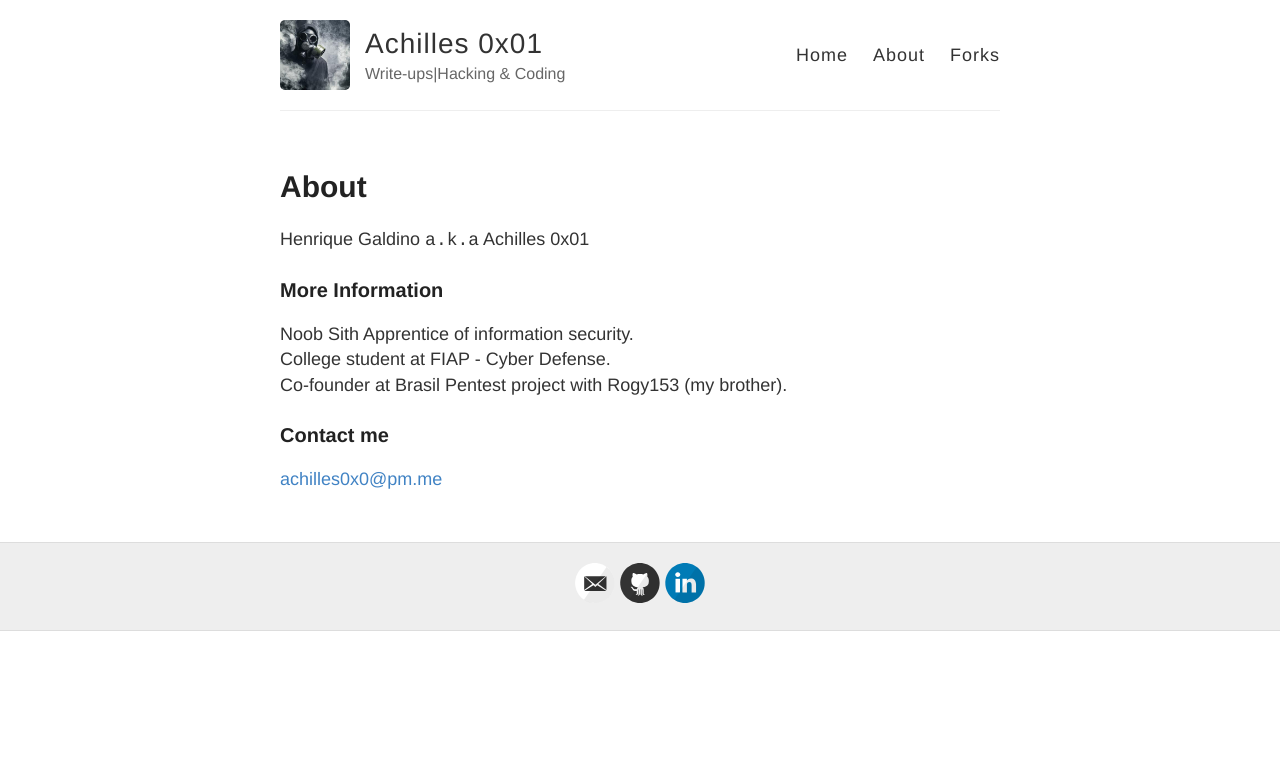
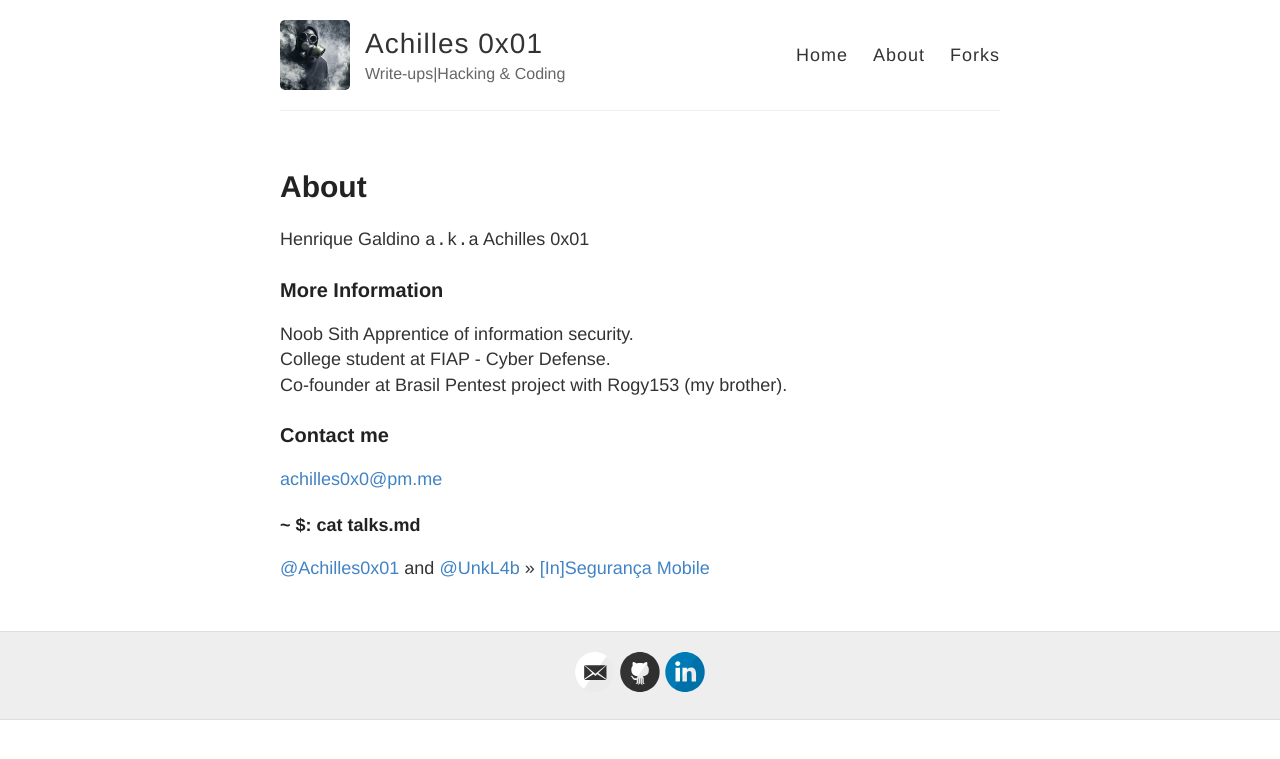
Before and after one commit to Achilles0x01/achilles0x01.github.io, a Jekyll site: the page built from about.md, in a window 1280 px wide. Shown: the top 759 px of the page. Built offline with Jekyll 4.4.1, drawn with Linux system fonts in a browser that asks for light colours.

Commit message:
Update about

```diff
--- a/about.md
+++ b/about.md
@@ -15,3 +15,11 @@ Henrique Galdino `a.k.a` Achilles 0x01
 ### Contact me
 
 [achilles0x0@pm.me](mailto:achilles0x0@pm.me)
+
+###### ~ $: cat talks.md
+[@Achilles0x01][achilles0x01] and [@UnkL4b][UnkL4b] >> [[In]Segurança Mobile][insecmobi]
+
+
+[achilles0x01]: https://github.com/Achilles0x01
+[UnkL4b]: https://unkl4b.github.io/
+[insecmobi]: https://pt.slideshare.net/danilovazb/insegurana-mobile
```
